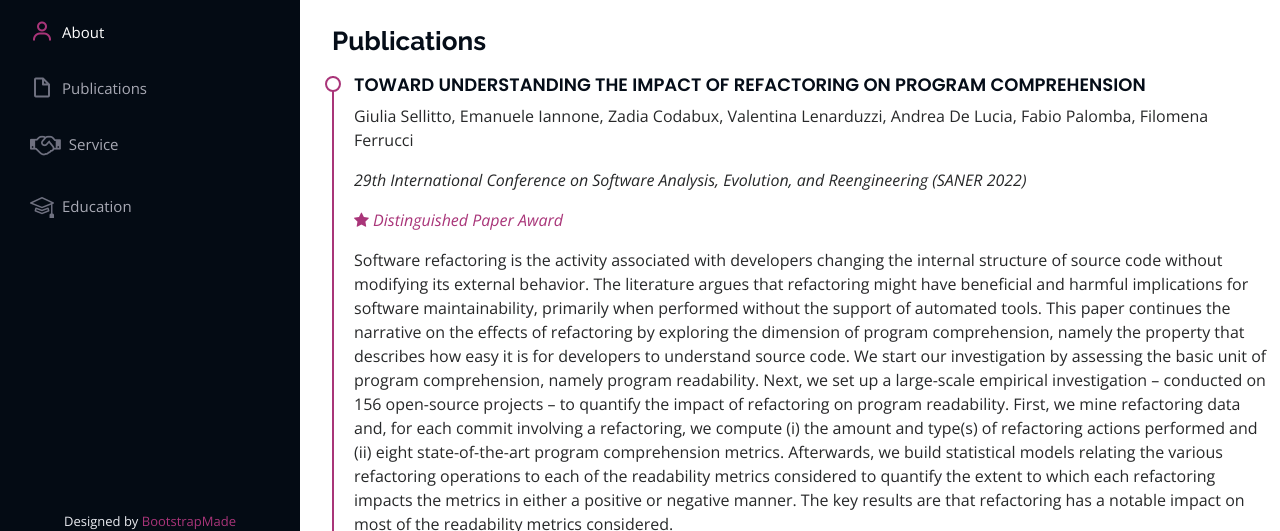
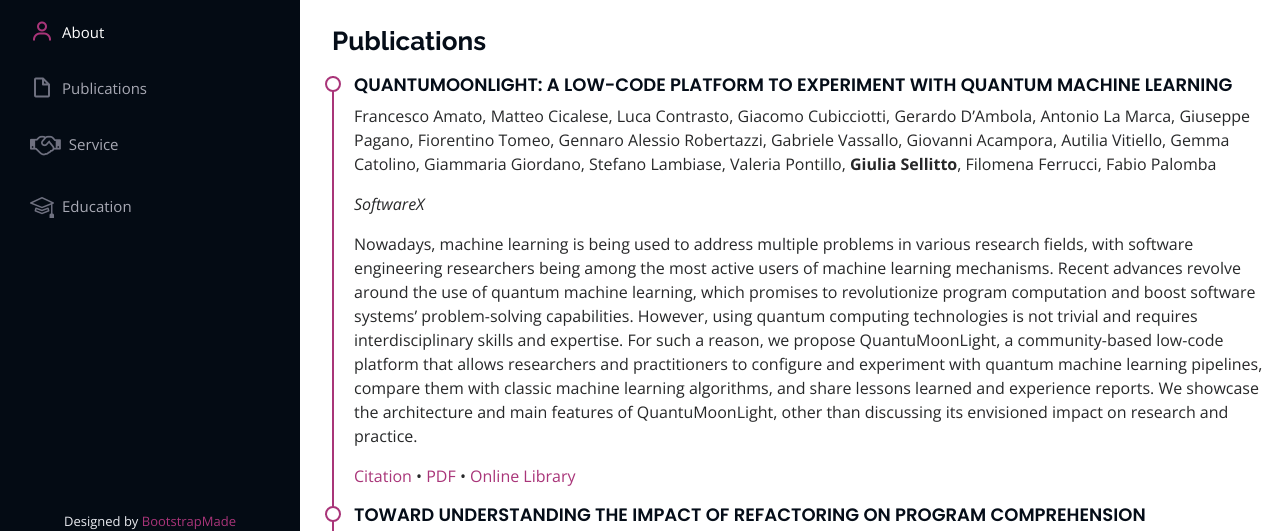
Before and after one commit to giuliasellitto7/giuliasellitto7.github.io, a plain HTML site: page index.html in a window 1280 px wide. Shown: the part 254-785 px from the top of the page. Drawn offline with nearby package versions, Linux system fonts and the light colour scheme; files whose address does not match are found by name.

Commit message:
add quantumoonlight

```diff
--- a/index.html
+++ b/index.html
@@ -143,9 +143,34 @@
         <div class="row">
           <div class="col" data-aos="fade-up">
             <h2 class="resume-title">Publications</h2>
+
+            <div class="resume-item pb-0">
+              <h4>QuantuMoonLight: A low-code platform to experiment with quantum machine learning</h4>
+              <p>Francesco Amato, Matteo Cicalese, Luca Contrasto, Giacomo Cubicciotti, Gerardo D’Ambola, Antonio La Marca, Giuseppe Pagano, Fiorentino Tomeo, Gennaro Alessio Robertazzi, Gabriele Vassallo, Giovanni Acampora, Autilia Vitiello, Gemma Catolino, Giammaria Giordano, Stefano Lambiase, Valeria Pontillo, <b>Giulia Sellitto</b>, Filomena Ferrucci, Fabio Palomba</p>
+              <p><em>SoftwareX</em></p>
+              <p>
+                Nowadays, machine learning is being used to address multiple problems in various research fields, with
+                software engineering researchers being among the most active users of machine learning mechanisms.
+                Recent advances revolve around the use of quantum machine learning, which promises to revolutionize
+                program computation and boost software systems’ problem-solving capabilities. However, using
+                quantum computing technologies is not trivial and requires interdisciplinary skills and expertise. For
+                such a reason, we propose QuantuMoonLight, a community-based low-code platform that allows
+                researchers and practitioners to configure and experiment with quantum machine learning pipelines,
+                compare them with classic machine learning algorithms, and share lessons learned and experience
+                reports. We showcase the architecture and main features of QuantuMoonLight, other than discussing
+                its envisioned impact on research and practice.
+              </p>
+              <a href="bib/quantumoonlight.bib" target="_blank">Citation</a>
+              &#x2022;
+              <a href="pdf/QuantuMoonLight-SoftwareX.pdf" target="_blank">PDF</a>
+              &#x2022;
+              <a href="https://doi.org/10.1016/j.softx.2023.101399" target="_blank">Online Library</a>
+              <div style="height: 20px;"></div>
+            </div><!-- End Item -->
+
             <div class="resume-item pb-0">
               <h4>Toward Understanding the Impact of Refactoring on Program Comprehension</h4>
-              <p>Giulia Sellitto, Emanuele Iannone, Zadia Codabux, Valentina Lenarduzzi, Andrea De Lucia, Fabio Palomba, Filomena Ferrucci</p>
+              <p><b>Giulia Sellitto</b>, Emanuele Iannone, Zadia Codabux, Valentina Lenarduzzi, Andrea De Lucia, Fabio Palomba, Filomena Ferrucci</p>
               <p><em>29th International Conference on Software Analysis, Evolution, and Reengineering (SANER 2022)</em></p>
               <p style="color: #a93579"><em><i class="fa fa-star"></i> Distinguished Paper Award</em></p>
               <p>
@@ -156,7 +181,8 @@
               <a href="pdf/Sellitto-SANER2022-Toward-Understanding-the-Impact-of-Refactoring-on-Program-Comprehension.pdf" target="_blank">PDF</a>
               &#x2022;
               <a href="https://doi.org/10.1109/SANER53432.2022.00090" target="_blank">Online Library</a>
-            </div>
+              <div style="height: 20px;"></div>
+            </div><!-- End Item -->
           </div>
         </div>
 
```
Also changed, not shown: 2 other files.
